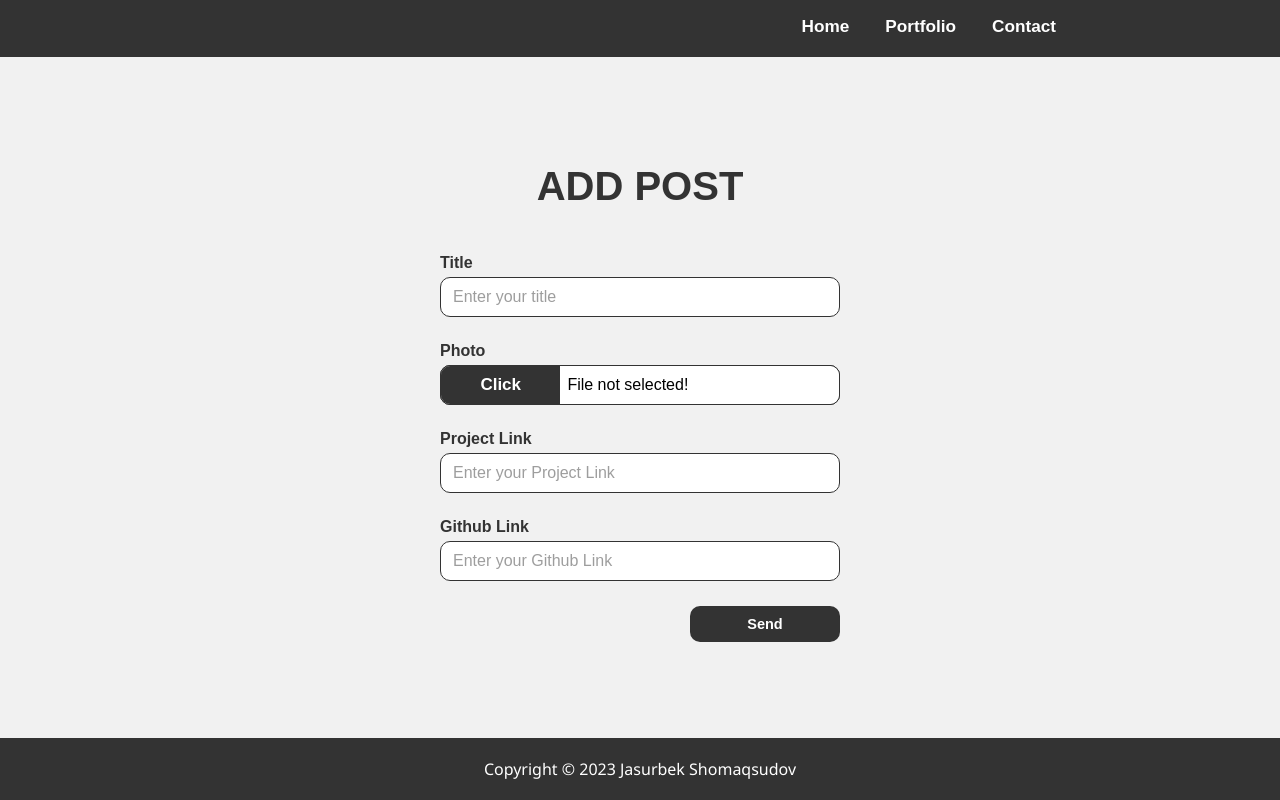
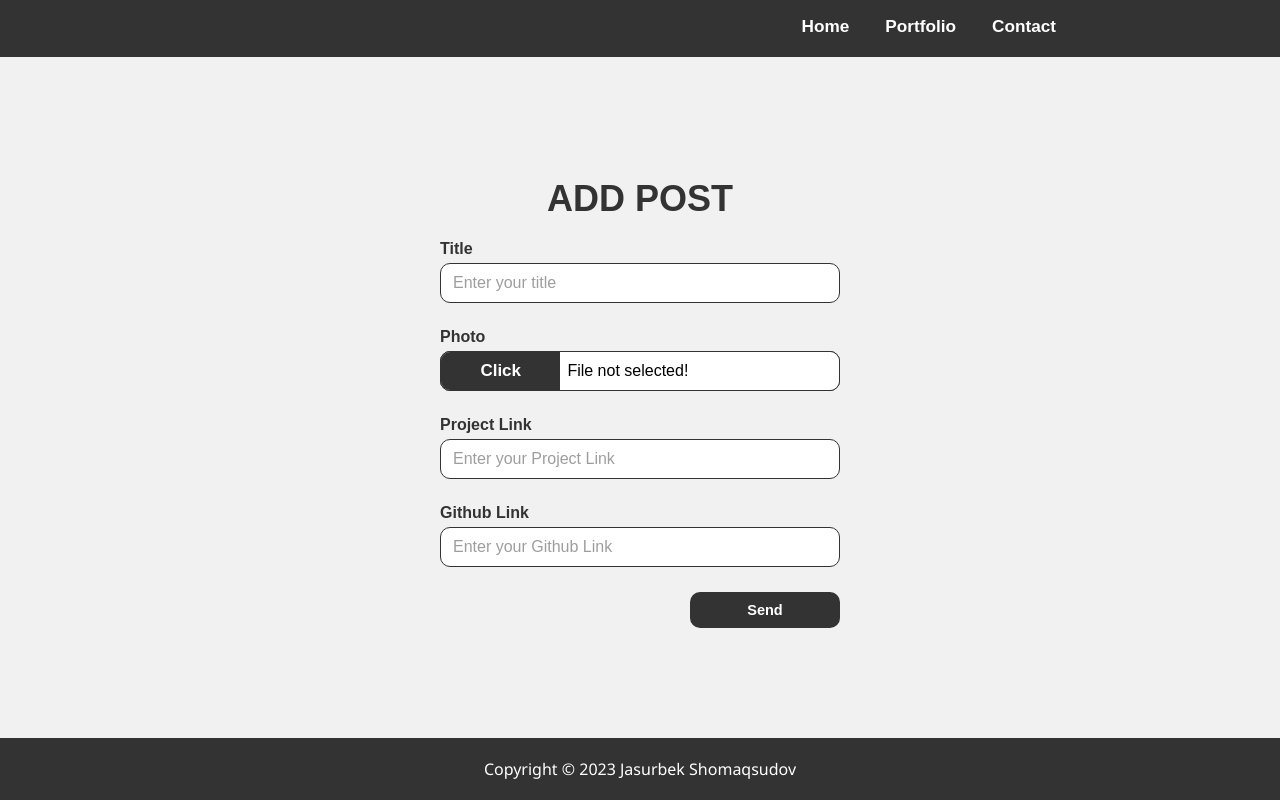
Before and after one commit to Jasurbek2208/MyNewModestPortfolio, a React (Create React App) app: page /add-post in a window 1280 px wide. Built offline with nearby package versions, Linux system fonts and the light colour scheme.

Commit message:
add padding for add post page

```diff
--- a/src/pages/admin/AddPost.jsx
+++ b/src/pages/admin/AddPost.jsx
@@ -97,7 +97,7 @@ export default function AddPost() {
 }
 
 const StyledAddPost = styled.main`
-  padding: 40px 0px 30px;
+  padding: 40px 14px 30px;
   display: grid;
   place-items: center;
 
@@ -110,9 +110,11 @@ const StyledAddPost = styled.main`
     grid-gap: 25px;
 
     h3 {
+      margin-bottom: -5px;
       text-align: center;
       text-transform: uppercase;
-      font-weight: 900;
+      font-size: 36px;
+      font-weight: 800;
     }
 
     .input__wrapper {
```
Also changed, not shown: public/manifest.json.
